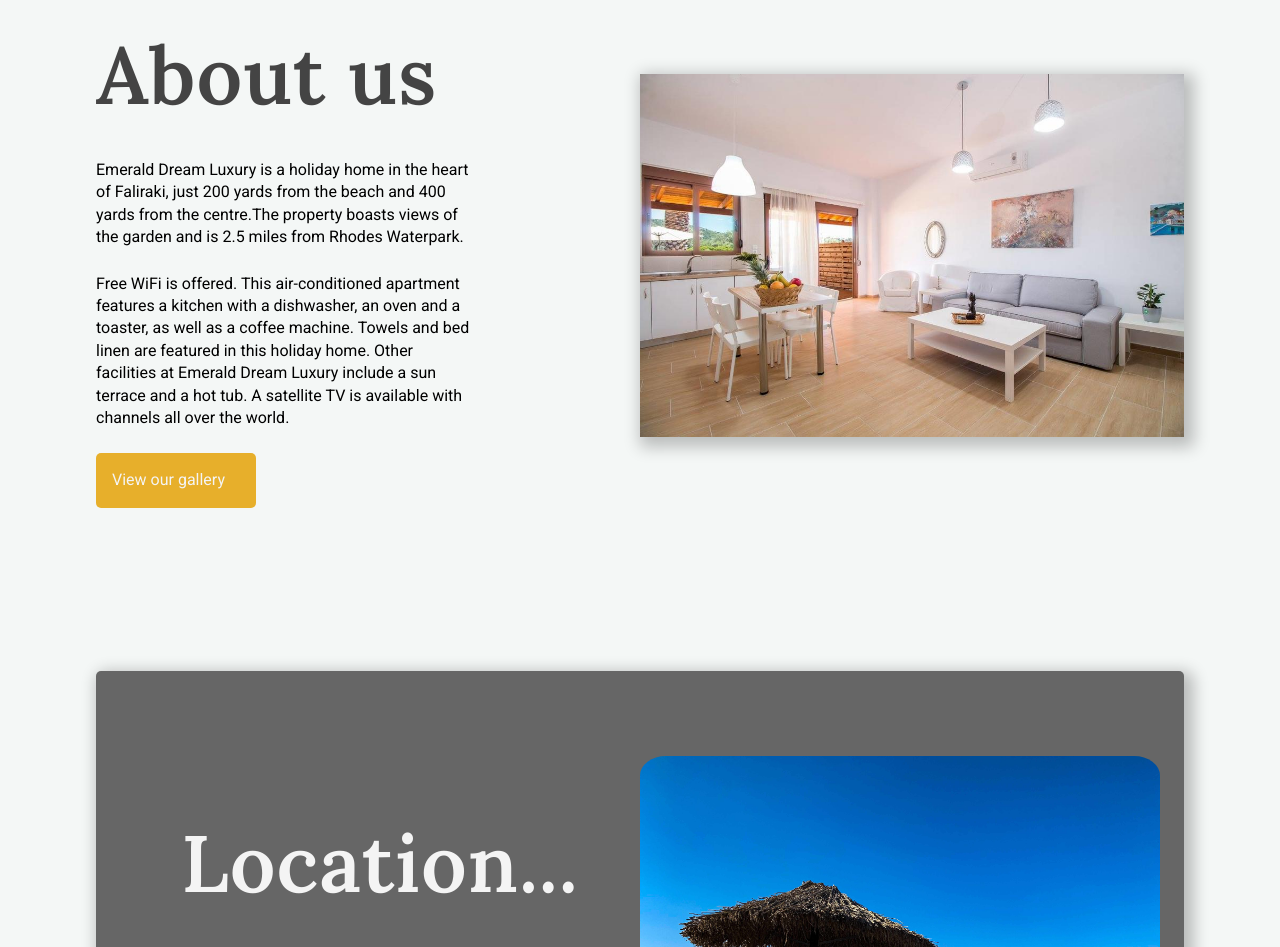
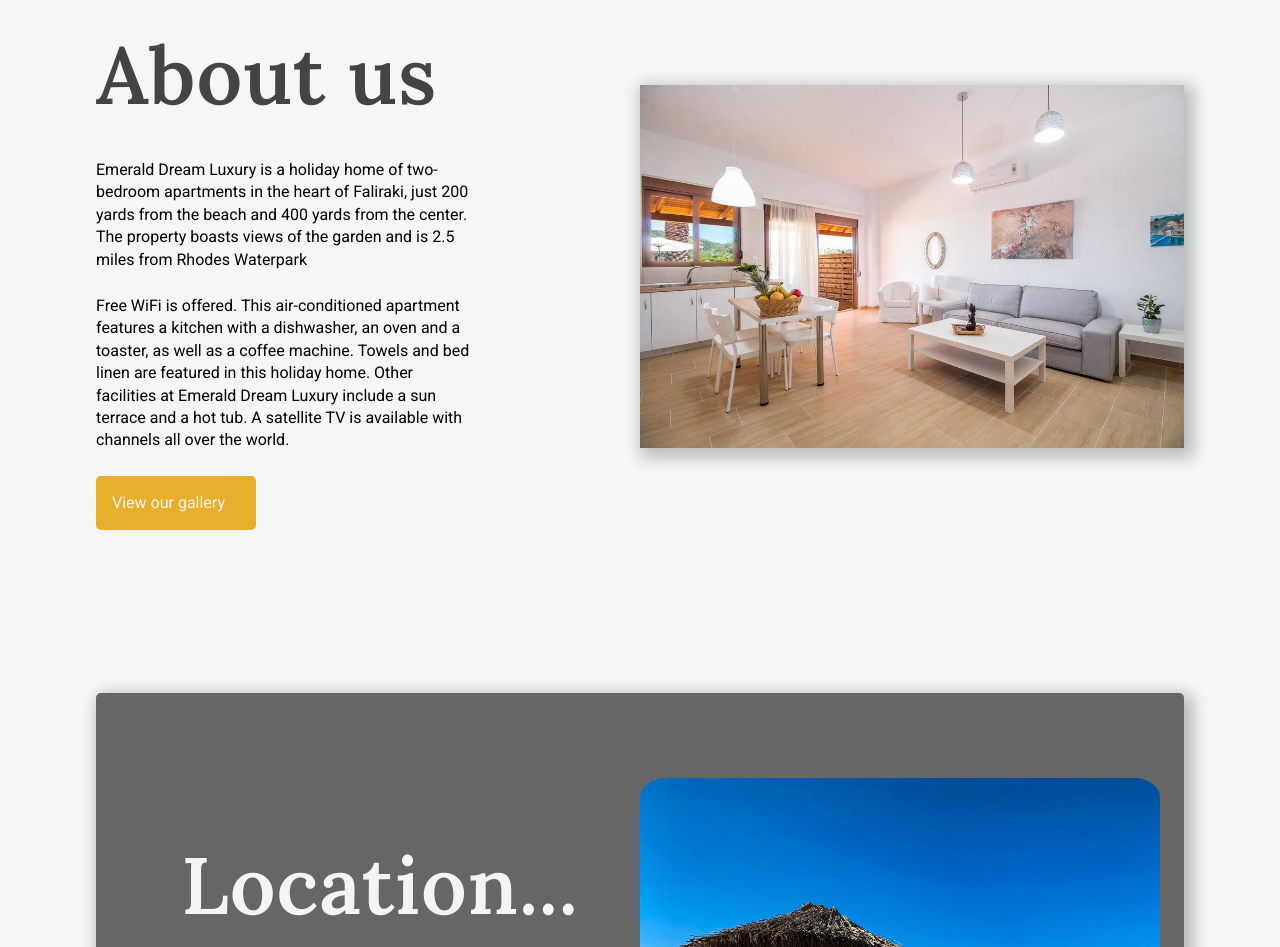
Before and after one commit to MichaelPattas/Emerald-Dream-3, a website: page index.html in a window 1280 px wide. Shown: the part 925-1872 px from the top of the page. Drawn offline with Linux system fonts and the light colour scheme.

Commit message:
change description

```diff
--- a/index.html
+++ b/index.html
@@ -85,7 +85,8 @@ content="Beautiful luxury apartments in Faliraki Rhodes"></head>
     <div class="about-content">
       <h2>About us</h2>
 
-      <p>Emerald Dream Luxury is a holiday home in the heart of Faliraki, just 200 yards from the beach and 400 yards from the centre.The property boasts views of the garden and is 2.5 miles from Rhodes Waterpark.</p>
+      <p>Emerald Dream Luxury is a holiday home of two-bedroom apartments in the heart of Faliraki, just 200 yards from the beach and 400 yards from the center. The property boasts views of the garden and is 2.5 miles from Rhodes Waterpark
+      </p>
       <p>  Free WiFi is offered. This air-conditioned apartment features a kitchen with a dishwasher, an oven and a toaster, as well as a coffee machine. Towels and bed linen are featured in this holiday home. Other facilities at Emerald Dream Luxury include a sun terrace and a hot tub. A satellite TV is available with channels all over the world.</p>
   <a class="about-btn"  href="./gallery.html">View our gallery</a>
 
```
